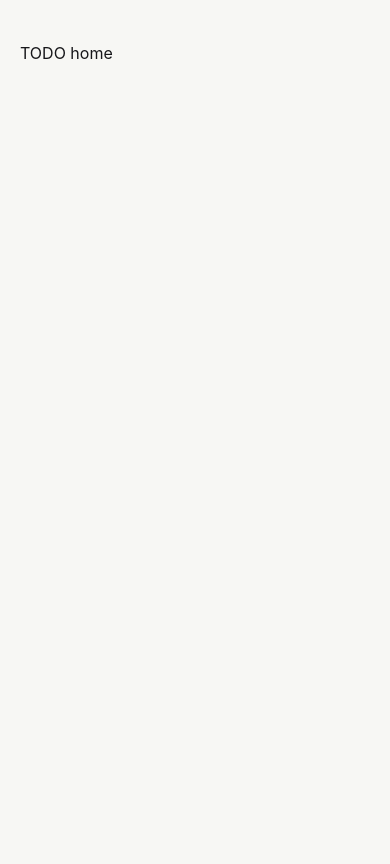
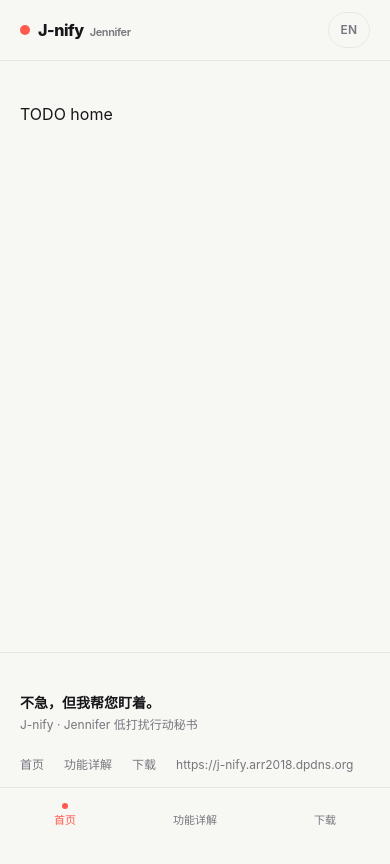
Before and after one commit to PlutoKeating/Project.J-nify, a React (Vite) app in the folder website/: page / in a window 390 px wide. Shown: the top 864 px of the page. Built offline with nearby package versions, Linux system fonts and the light colour scheme.

Commit message:
feat(website): App shell（路由/布局/页头页脚/语言开关/移动底部Tab/回滚）

```diff
--- a/website/src/App.tsx
+++ b/website/src/App.tsx
@@ -1,12 +1,16 @@
 import { Routes, Route } from 'react-router-dom';
 import Layout from './components/Layout';
 import Home from './pages/Home';
+import Features from './pages/Features';
+import Download from './pages/Download';
 
 export default function App() {
   return (
     <Routes>
       <Route element={<Layout />}>
         <Route index element={<Home />} />
+        <Route path="features" element={<Features />} />
+        <Route path="download" element={<Download />} />
       </Route>
     </Routes>
   );
--- /dev/null
+++ b/website/src/components/Footer.tsx
@@ -0,0 +1,36 @@
+import { Link } from 'react-router-dom';
+import { t, useLang } from '../i18n';
+
+const PROD_DOMAIN = 'https://j-nify.arr2018.dpdns.org';
+
+export default function Footer() {
+  const { lang } = useLang();
+  const year = new Date().getFullYear();
+  return (
+    <footer className="border-t border-line bg-paper">
+      <div className="mx-auto max-w-3xl px-5 py-10">
+        <p className="text-sm font-semibold text-ink">{t('footer.slogan', lang)}</p>
+        <p className="mt-1 text-xs text-sub">{t('footer.rights', lang)}</p>
+        <div className="mt-6 flex flex-wrap gap-x-5 gap-y-2 text-xs text-sub">
+          <Link to="/" className="hover:text-accent">
+            {t('nav.home', lang)}
+          </Link>
+          <Link to="/features" className="hover:text-accent">
+            {t('nav.features', lang)}
+          </Link>
+          <Link to="/download" className="hover:text-accent">
+            {t('nav.download', lang)}
+          </Link>
+          <a href={PROD_DOMAIN} className="hover:text-accent" translate="no">
+            {PROD_DOMAIN}
+          </a>
+        </div>
+        <p className="mt-6 flex flex-wrap items-center gap-2 text-[11px] text-mute">
+          <span>{t('footer.opensource', lang)}</span>
+          <span aria-hidden="true">·</span>
+          <span>&copy; {year} J-nify</span>
+        </p>
+      </div>
+    </footer>
+  );
+}
--- /dev/null
+++ b/website/src/components/Header.tsx
@@ -0,0 +1,39 @@
+import { NavLink } from 'react-router-dom';
+import Wordmark from './Wordmark';
+import LanguageToggle from './LanguageToggle';
+import { t, useLang } from '../i18n';
+
+const items = [
+  { to: '/', key: 'nav.home' },
+  { to: '/features', key: 'nav.features' },
+  { to: '/download', key: 'nav.download' },
+] as const;
+
+export default function Header() {
+  const { lang } = useLang();
+  return (
+    <header className="sticky top-0 z-40 border-b border-line bg-paper/90 backdrop-blur">
+      <nav className="mx-auto flex max-w-3xl items-center justify-between px-5 py-3">
+        <Wordmark />
+        <div className="hidden items-center gap-1 sm:flex">
+          {items.map((it) => (
+            <NavLink
+              key={it.to}
+              to={it.to}
+              end={it.to === '/'}
+              className={({ isActive }) =>
+                `rounded-full px-3 py-1.5 text-sm font-medium transition-colors ${
+                  isActive ? 'bg-accent-soft text-accent' : 'text-sub hover:text-ink'
+                }`
+              }
+            >
+              {t(it.key, lang)}
+            </NavLink>
+          ))}
+          <span className="mx-2 h-4 w-px bg-line" aria-hidden="true" />
+        </div>
+        <LanguageToggle />
+      </nav>
+    </header>
+  );
+}
--- /dev/null
+++ b/website/src/components/LanguageToggle.tsx
@@ -0,0 +1,14 @@
+import { t, useLang } from '../i18n';
+
+export default function LanguageToggle() {
+  const { lang, toggle } = useLang();
+  return (
+    <button
+      type="button"
+      onClick={toggle}
+      className="h-9 rounded-full border border-line px-3 text-xs font-semibold text-sub transition-colors hover:border-accent hover:text-accent"
+    >
+      {t('nav.lang', lang)}
+    </button>
+  );
+}
--- a/website/src/components/Layout.tsx
+++ b/website/src/components/Layout.tsx
@@ -1,9 +1,68 @@
-import { Outlet } from 'react-router-dom';
+import { useEffect } from 'react';
+import { NavLink, Outlet, useLocation } from 'react-router-dom';
+import Header from './Header';
+import Footer from './Footer';
+import { t, useLang } from '../i18n';
+
+const tabs = [
+  { to: '/', key: 'nav.home' },
+  { to: '/features', key: 'nav.features' },
+  { to: '/download', key: 'nav.download' },
+] as const;
+
+function ScrollToTop() {
+  const { pathname } = useLocation();
+  useEffect(() => {
+    window.scrollTo(0, 0);
+  }, [pathname]);
+  return null;
+}
 
 export default function Layout() {
+  const { lang } = useLang();
   return (
-    <main>
-      <Outlet />
-    </main>
+    <div className="min-h-screen bg-paper text-ink">
+      <ScrollToTop />
+      <Header />
+      <main className="min-h-[70vh]">
+        <Outlet />
+      </main>
+      <Footer />
+
+      {/* 移动端底部 Tab */}
+      <nav
+        aria-label="primary"
+        className="fixed inset-x-0 bottom-0 z-40 border-t border-line bg-paper/95 backdrop-blur sm:hidden"
+        style={{ paddingBottom: 'env(safe-area-inset-bottom)' }}
+      >
+        <div className="grid grid-cols-3">
+          {tabs.map((tab) => (
+            <NavLink
+              key={tab.to}
+              to={tab.to}
+              end={tab.to === '/'}
+              className={({ isActive }) =>
+                `flex min-h-14 flex-col items-center justify-center gap-0.5 text-[11px] font-medium transition-colors ${
+                  isActive ? 'text-accent' : 'text-sub'
+                }`
+              }
+            >
+              {({ isActive }) => (
+                <>
+                  <span
+                    className={`h-1.5 w-1.5 rounded-full ${isActive ? 'bg-accent' : 'bg-transparent'}`}
+                    aria-hidden="true"
+                  />
+                  {t(tab.key, lang)}
+                </>
+              )}
+            </NavLink>
+          ))}
+        </div>
+      </nav>
+
+      {/* 底部安全区留白，避免内容被 Tab 遮挡 */}
+      <div className="h-20 sm:hidden" aria-hidden="true" />
+    </div>
   );
 }
--- /dev/null
+++ b/website/src/components/Section.tsx
@@ -0,0 +1,26 @@
+import type { ReactNode } from 'react';
+
+export default function Section({
+  eyebrow,
+  title,
+  sub,
+  children,
+  id,
+}: {
+  eyebrow?: string;
+  title: string;
+  sub?: string;
+  children?: ReactNode;
+  id?: string;
+}) {
+  return (
+    <section id={id} className="mx-auto max-w-3xl scroll-mt-24 px-5 py-16 sm:py-20">
+      {eyebrow && (
+        <p className="mb-3 text-xs font-bold uppercase tracking-[0.2em] text-accent">{eyebrow}</p>
+      )}
+      <h2 className="text-[26px] font-extrabold leading-tight text-ink sm:text-3xl">{title}</h2>
+      {sub && <p className="mt-4 max-w-xl text-[15px] leading-relaxed text-sub">{sub}</p>}
+      {children && <div className="mt-10">{children}</div>}
+    </section>
+  );
+}
--- /dev/null
+++ b/website/src/components/Wordmark.tsx
@@ -0,0 +1,15 @@
+import { Link } from 'react-router-dom';
+import { t, useLang } from '../i18n';
+
+export default function Wordmark({ to = '/' }: { to?: string }) {
+  const { lang } = useLang();
+  return (
+    <Link to={to} className="inline-flex items-center gap-2" aria-label="J-nify">
+      <span className="relative inline-block h-2.5 w-2.5 rounded-full bg-accent" aria-hidden="true" />
+      <span className="text-base font-extrabold tracking-tight text-ink">
+        J-nify
+        <span className="ml-1.5 text-[11px] font-semibold text-sub">{t('brand.jennifer', lang)}</span>
+      </span>
+    </Link>
+  );
+}
--- /dev/null
+++ b/website/src/pages/Download.tsx
@@ -0,0 +1,3 @@
+export default function Download() {
+  return <p className="px-5 py-10">TODO download</p>;
+}
--- /dev/null
+++ b/website/src/pages/Features.tsx
@@ -0,0 +1,3 @@
+export default function Features() {
+  return <p className="px-5 py-10">TODO features</p>;
+}
--- a/website/src/test-setup.ts
+++ b/website/src/test-setup.ts
@@ -1 +1,9 @@
 import '@testing-library/jest-dom/vitest';
+import { vi } from 'vitest';
+
+// jsdom 未实现 scrollTo；Layout 的 ScrollToTop 会调用，此处桩掉避免测试噪音
+Object.defineProperty(window, 'scrollTo', {
+  configurable: true,
+  writable: true,
+  value: vi.fn(),
+});
```
Also changed, not shown: 2 other files (tests, documents, lock files or other folders).
